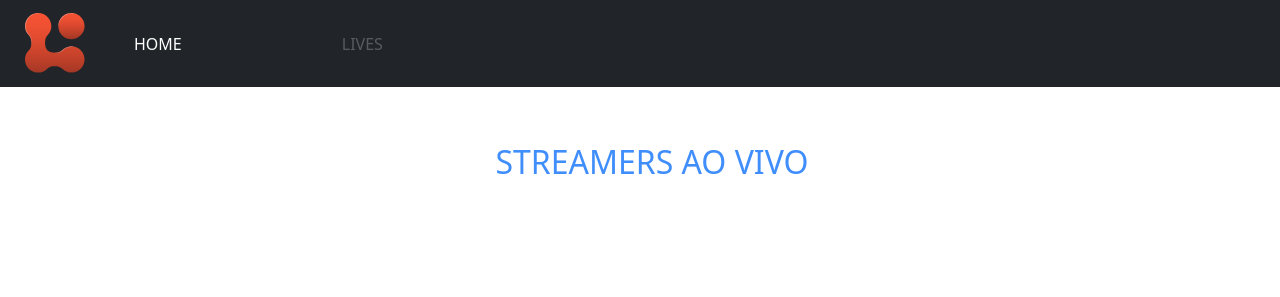
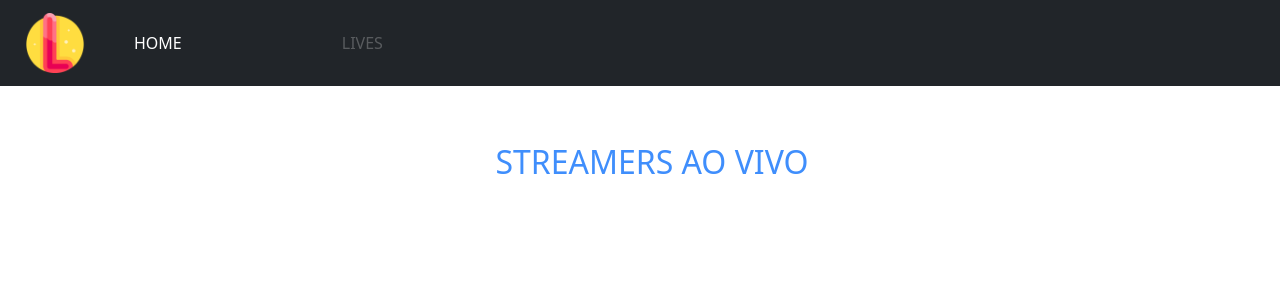
Before and after one commit to ricardofuly/liverino, a plain HTML site: page index.html in a window 1280 px wide. Shown: the top 297 px of the page. Drawn offline with nearby package versions, Linux system fonts and the light colour scheme.

Commit message:
Logo Updated

```diff
--- a/index.html
+++ b/index.html
@@ -14,7 +14,7 @@
   <body>
     <nav class="navbar navbar-expand-sm bg-dark navbar-dark fixed-top">
       <a class="navbar-brand" href="#">
-        <img src="img/logo.svg" alt="Logo" style="width:60px;">
+        <img src="img/logo.png" alt="Logo" style="width:60px;">
       </a>
       <ul class="navbar-nav">
         <li class="nav-item">
```
Also changed, not shown: img/logo.png (added).
